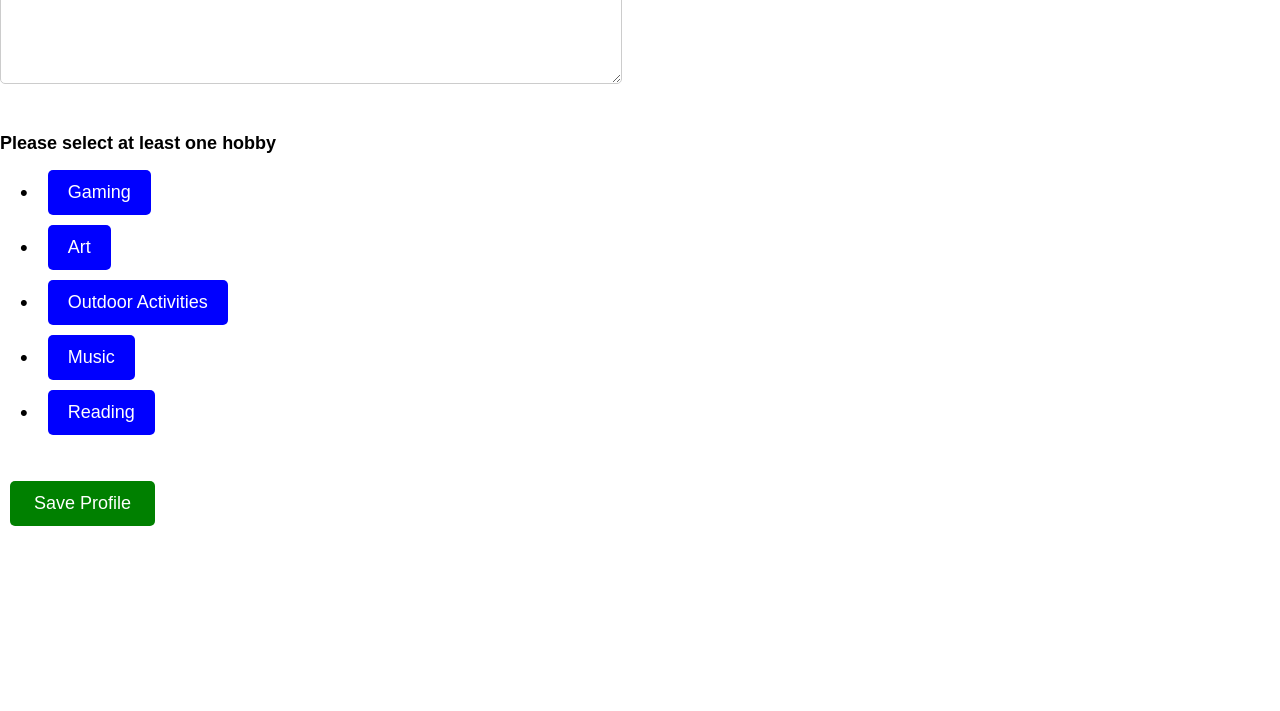
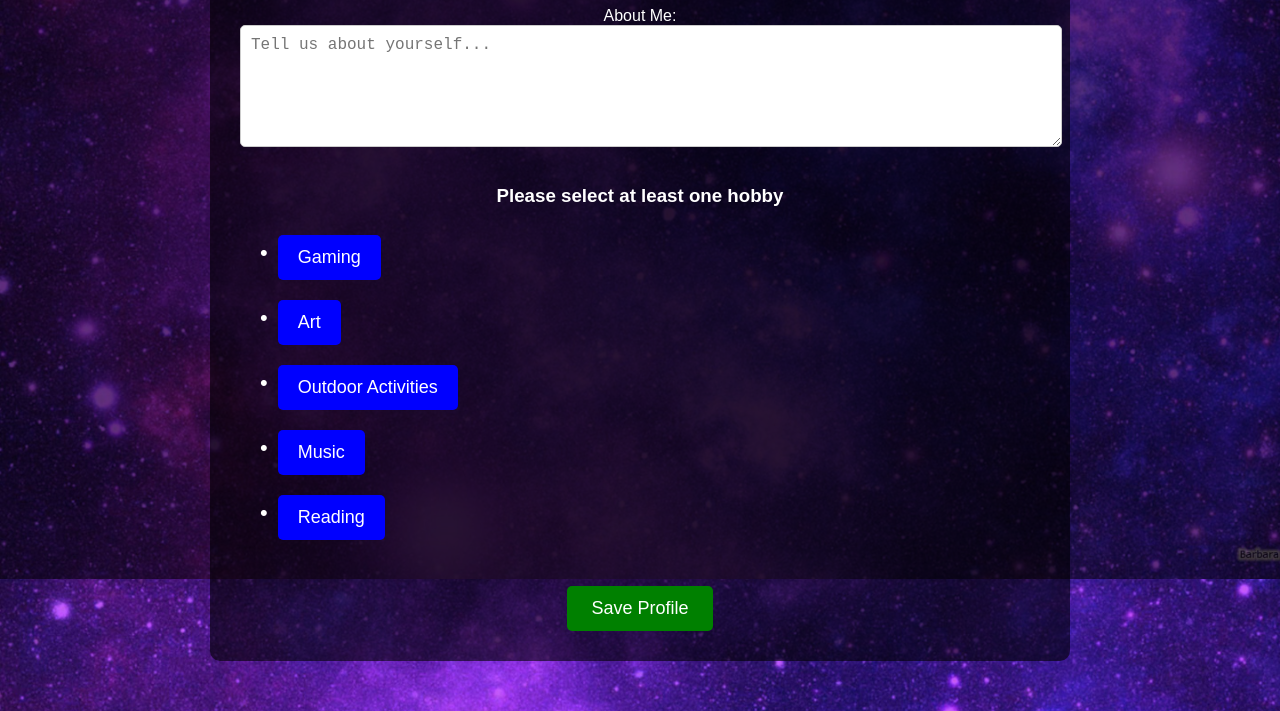
Before and after one commit to AnnaGary/DuoQue, a website: page Pages/profile.html in a window 1280 px wide. Shown: the part 221-932 px from the top of the page. Before the commit the page ends 800 px from the top, so only its background shows below. Drawn offline with Linux system fonts and the light colour scheme; files that its build step writes are made by us from their sources; no server answers; sample sign-in values are in the browser's storage; files whose address does not match are found by name.

Commit message:
aesthetics

```diff
--- a/Pages/profile.html
+++ b/Pages/profile.html
@@ -4,12 +4,21 @@
     <meta charset="UTF-8">
     <meta name="viewport" content="width=device-width, initial-scale=1.0">
     <title>User Profile</title>
+    <link rel="stylesheet" href="about.css"> <!-- Still using about.css! -->
     <style>
         body {
             font-family: Arial, sans-serif;
             margin: 0;
             padding: 0;
-            background-color: 8672FF;
+        }
+        .container {
+            background: rgba(0, 0, 0, 0.6); /* dark semi-transparent background */
+            color: white;
+            max-width: 800px;
+            margin: 50px auto;
+            padding: 30px;
+            border-radius: 10px;
+            text-align: center;
         }
         .navbar {
             background-color: #333;
@@ -28,113 +37,42 @@
             background-color: #ddd;
             color: black;
         }
-        .container {
-
-            padding: 20px;
+        h1, h3, .bio-label {
+            color: white;
         }
-        h1 {
-            font-size: 30px;
-            font-weight: 900; /*Extra bold*/
+        ul {
+            list-style-type: none;
+            padding-left: 20px;
+            text-align: left;
         }
-
-        h3 {
-            font-size: 18px;
-            color: black;
-            margin-bottom: 15px;
-        }
-
-        ul {
-            list-style-type: none; /* Remove default bullets */
-            padding-left: 20px;
-        }
-
-        /* Style for main categories */
         .hobby-item {
             cursor: pointer;
             font-size: 18px;
             margin-bottom: 10px;
             display: flex;
             align-items: center;
+            color: white;
         }
-
         .hobby-item::before {
-            content: "•"; /* Default bullet */
+            content: "•";
             font-size: 22px;
             margin-right: 10px;
-            color: black;
+            color: white;
             transition: all 0.3s ease;
         }
-
-        /* When selected, bullet gets filled and larger */
         .selected::before {
-            content: "●"; /* Filled bullet */
+            content: "●";
             font-size: 26px;
-            color: black;
+            color: white;
         }
-
-        /* Subcategory list - Initially hidden */
         .subcategory {
             display: none;
             padding-left: 40px;
             list-style-type: none;
         }
-
         .subcategory .hobby-item::before {
-            content: "•"; /* Default smaller bullet */
             font-size: 18px;
         }
-
-        .subcategory .selected::before {
-            content: "●"; /* Filled bullet */
-            font-size: 22px;
-            color: black;
-        }
-
-        /* Style for main buttons */
-        button {
-            padding: 12px 20px;
-            font-size: 18px;
-            cursor: pointer;
-            border: none;
-            background-color: blue;
-            color: white;
-            border-radius: 5px;
-            margin-left: 10px;
-            transition: background-color 0.3s;
-        }
-
-        /* Smaller buttons for subcategories */
-        .subcategory button {
-            padding: 6px 10px; /* Half the size */
-            font-size: 14px;
-            font-weight: bold;
-            background: none;
-            color: black;
-        }
-
-    /* Hover effect ONLY for main category buttons */
-    .hobby-item > button:hover {
-        background-color: darkblue;
-    }
-
-    /* Remove hover effect from subcategory buttons */
-    .subcategory button:hover {
-        background-color: transparent; /* No background change */
-        color: black; /* Keep text color unchanged */
-    }
-
-    .bio-section {
-        margin: 30px 0;
-        max-width: 600px;
-    }
-
-    .bio-label {
-        display: block;
-        font-size: 18px;
-        font-weight: bold;
-        margin-bottom: 10px;
-    }
-
         .bio-textarea {
             width: 100%;
             height: 100px;
@@ -145,7 +83,17 @@
             margin-bottom: 15px;
             resize: vertical;
         }
-
+        button {
+            margin-top: 10px;
+            padding: 12px 20px;
+            font-size: 18px;
+            cursor: pointer;
+            border: none;
+            background-color: blue;
+            color: white;
+            border-radius: 5px;
+            transition: background-color 0.3s;
+        }
         .submit-button {
             margin-top: 30px;
             padding: 12px 24px;
@@ -156,11 +104,6 @@
             border-radius: 5px;
             cursor: pointer;
         }
-
-    .submit-button:hover {
-        background-color: darkgreen;
-    }
-
     </style>
 </head>
 <body>
@@ -174,6 +117,7 @@
         <a href="explore.html">Explore</a>
     </div>
 
+    <div class="container">
         <h1>User Profile</h1>
 
         <div class="bio-section">
@@ -184,7 +128,6 @@
         <h3>Please select at least one hobby</h3>
 
         <ul>
-        <!-- Main Hobbies -->
             <li class="hobby-item" onclick="toggleSelection(this, 'gamingSub')">
                 <button>Gaming</button>
             </li>
@@ -232,13 +175,11 @@
         </ul>
 
         <button id="submit-button" class="submit-button">Save Profile</button>
+    </div>
 
     <script>
         function toggleSelection(selectedItem, subcategoryId = null) {
-            // Toggle selection state
             selectedItem.classList.toggle("selected");
-
-            // If there's a subcategory, show or hide it
             if (subcategoryId) {
                 let subcategory = document.getElementById(subcategoryId);
                 if (selectedItem.classList.contains("selected")) {
```
Also changed, not shown: Pages/explore.html (+1 -0 lines). Lines whose indentation alone changed are shown as unchanged.
